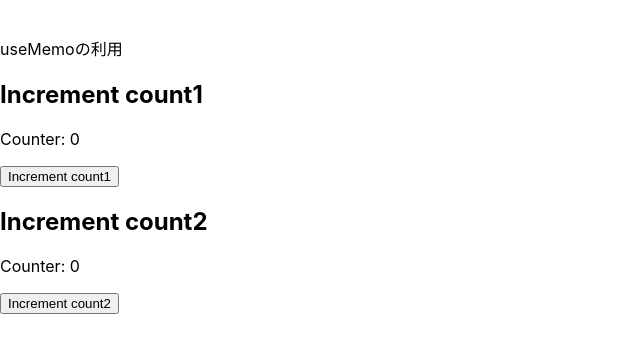
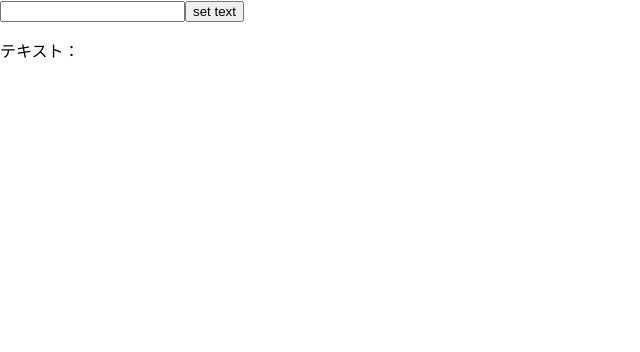
Before and after one commit to Onepiece2424/20220923_react-hooks, a React (Create React App) app: page / in a window 1280 px wide. Shown: the top 352 px of the page, without its empty margins (0-640 px from the left). Built offline with nearby package versions, Linux system fonts and the light colour scheme.

Commit message:
useRefを用いたDOMの参照を行い、不要な再レンダリングを防止

```diff
--- a/src/App.jsx
+++ b/src/App.jsx
@@ -2,14 +2,15 @@ import React, { useState, useCallback, useMemo } from "react";
 import './App.css';
 import IncrementButton from "./components/IncrementButton";
 
+
 function App() {
   // 初回レンダリング時に実行されるコンソールテキスト
-  console.log("render App");
+  // console.log("render App");
 
   // useStateの利用
   // const [count, setCount] = useState(0);
-  const [count1, setCount1] = useState(0);
-  const [count2, setCount2] = useState(0);
+  // const [count1, setCount1] = useState(0);
+  // const [count2, setCount2] = useState(0);
 
   // useCallbackの利用
   // const handleClick = useCallback(() => {
@@ -17,25 +18,35 @@ function App() {
   // }, []);
 
   // 実行関数
-  const double = count => {
-    let i = 0;
-    while (i < 10000000) i++;
-    return count * 2;
-  }
+  // const double = count => {
+  //   let i = 0;
+  //   while (i < 10000000) i++;
+  //   return count * 2;
+  // }
 
   // const doubleCount = useMemo(() => double(count2), [count2]);
 
 
-  const DoubleCounter = useMemo(() => {
-    console.log("render DoubleCounter");
-    const doubleCount = double(count2);
+  // const DoubleCounter = useMemo(() => {
+  //   console.log("render DoubleCounter");
+  //   const doubleCount = double(count2);
 
-    return (
-      <p>
-        Counter: {count2}, {doubleCount}
-      </p>
-    );
-  }, [count2]);
+  //   return (
+  //     <p>
+  //       Counter: {count2}, {doubleCount}
+  //     </p>
+  //   );
+  // }, [count2]);
+
+
+  // useRefを使用したDOMの参照
+  const inputEl = useState(null);
+  const [text, setText] = useState("");
+  const handleClick = () => {
+    setText(inputEl.current.value);
+  };
+
+  console.log("レンダリング！！！");
 
 
 
@@ -46,7 +57,7 @@ function App() {
      <button onClick={() => setCount(count + 1)}>Increment count</button>
      <IncrementButton handleClick={handleClick}/>
      <button onClick={handleClick}>logging</button> */}
-     <br></br>
+     {/* <br></br>
      <p>useMemoの利用</p>
      <h2>Increment count1</h2>
      <p>Counter: {count1}</p>
@@ -54,7 +65,12 @@ function App() {
 
      <h2>Increment count2</h2>
      <p>Counter: {count2}</p>
-     <button onClick={() => setCount2(count2 + 1)}>Increment count2</button>
+     <button onClick={() => setCount2(count2 + 1)}>Increment count2</button> */}
+
+
+     <input ref={inputEl} type="text" />
+     <button onClick={handleClick}>set text</button>
+     <p>テキスト：{text}</p>
     </>
   )
 }
```
